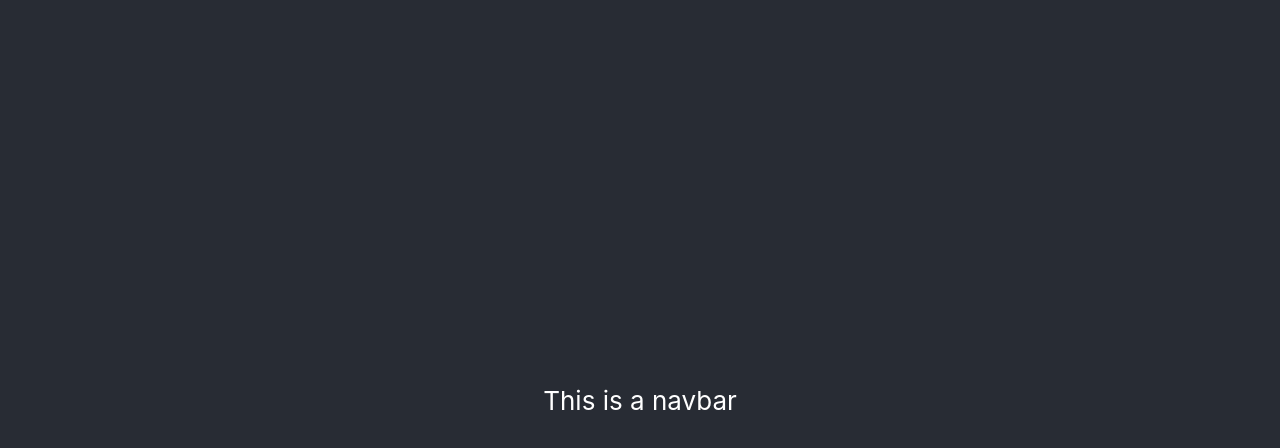
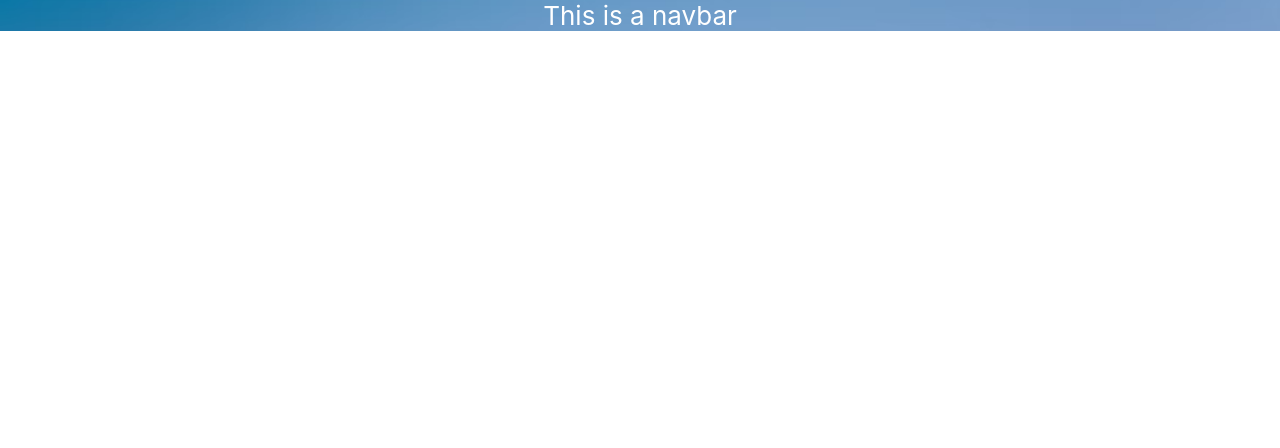
Before and after one commit to brandongarza/SoundBoardWebApp, a React (Create React App) app: page / in a window 1280 px wide. Shown: the top 448 px of the page. Built offline with nearby package versions, Linux system fonts and the light colour scheme.

Commit message:
background image

```diff
--- a/src/App.css
+++ b/src/App.css
@@ -1,10 +1,10 @@
 .App {
   text-align: center;
+  background: url("./images/photo-1554034483-04fda0d3507b.avif") no-repeat center center fixed;
+  background-size: cover;
 }
 
 .Navbar {
-  background-color: #282c34;
-  min-height: 100vh;
   display: flex;
   flex-direction: column;
   align-items: center;
```
Also changed, not shown: src/components/Navbar.js (line endings or trailing spaces), src/images/photo-1554034483-04fda0d3507b.avif (added).
